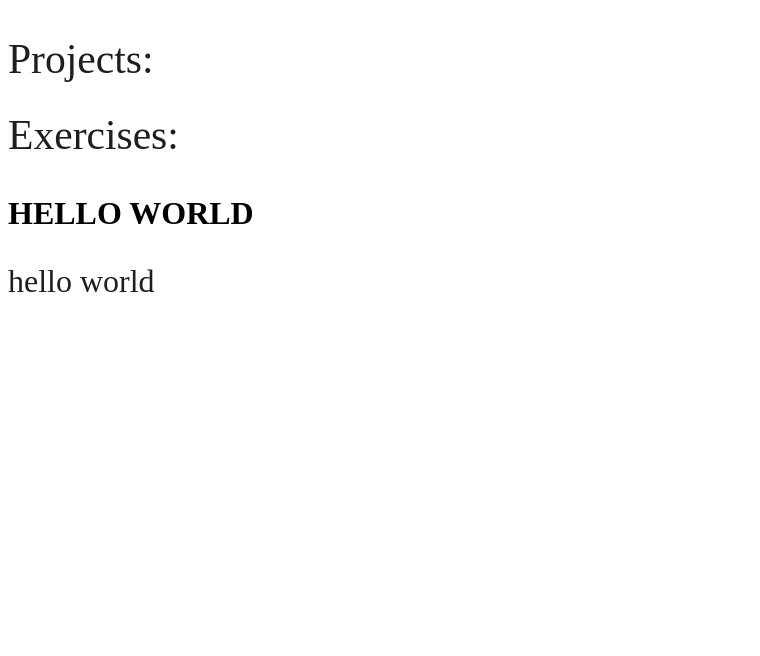
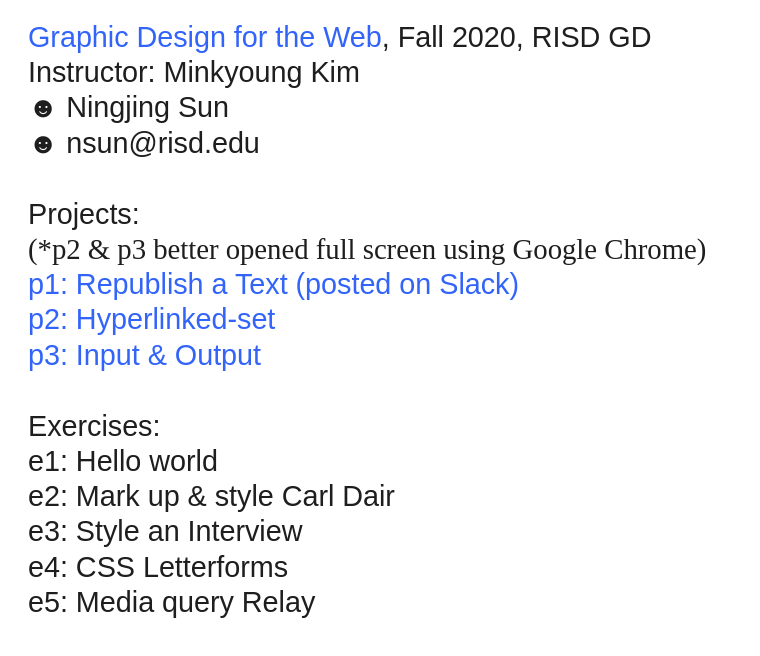
Before and after one commit to ningjingsun/niyasun.github.io, a plain HTML site: page index.html in a window 1280 px wide. Shown: the whole page, without its empty margins (0-760 px from the left). Drawn offline with Linux system fonts and the light colour scheme.

Commit message:
Update index.html

```diff
--- a/index.html
+++ b/index.html
@@ -8,12 +8,23 @@
     <meta name="viewport" content="width=device-width"><!--the browser will (probably) render the width of the page at the width of its own screen -->
     <style>
     	p{
-    		font-family: Helvatica;
+    		font-family: sans-serif;
     		font-style: normal;
-    		font-size: 2rem;
+    		font-size: 1.8rem;
     		line-height: 2.2rem;
-    		letter-spacing: -0.01px;
+    		letter-spacing: -0.04px;
     		color: rgb(30, 30, 30);
+    		margin: 0;
+    	}
+    	.note{
+    		font-family: serif;
+    	}
+    	a{
+    		text-decoration: none;
+    		color: rgb(50, 100, 250);
+    	}
+    	a:hover{
+    		font-style: italic;
     	}
     	.title{
     		font-size: 3rem;
@@ -21,16 +32,37 @@
     	.subtitle{
     		font-size: 2.6rem;
     	}
+    	.text{
+    		margin-left: 20px;
+    		margin-top: 20px;
+    	}
     </style>
 </head>
 
 <body>
-	<div>
-		<p class="subtitle">Projects:</p>
-		<p class="subtitle">Exercises:</p>
+	<div class="text">
+		<p><a href="https://mkim.netlify.app/gdfwf20/">Graphic Design for the Web</a>, Fall 2020, RISD GD</p>
+		<p>Instructor: Minkyoung Kim</p>
+		<p>☻ Ningjing Sun</p>
+		<p>☻ nsun@risd.edu</p>
+		<br>
+		<br>
+
+		<p>Projects:</p>
+		<p class="note">(*p2 & p3 better opened full screen using Google Chrome)</p>
+		<p style="color: rgb(50, 100, 250)">p1: Republish a Text (posted on Slack)</p>
+		<p><a href="https://ningjingsun.github.io/niyasun.github.io/projects/p2-hyperlinked-set/calendar.html">p2: Hyperlinked-set</a></p>
+		<p><a href="https://ningjingsun.github.io/niyasun.github.io/projects/p3-input-output/project3.html">p3: Input & Output</a></p>
+		<br>
+		<br>
+
+		<p>Exercises:</p>
+		<p>e1: Hello world</p>
+		<p>e2: Mark up & style Carl Dair</p>
+		<p>e3: Style an Interview</p>
+		<p>e4: CSS Letterforms</p>
+		<p>e5: Media query Relay</p>
 	</div>
-<h1>HELLO WORLD</h1>
-<p>hello world</p>
 
 </body>
 </html>
```
